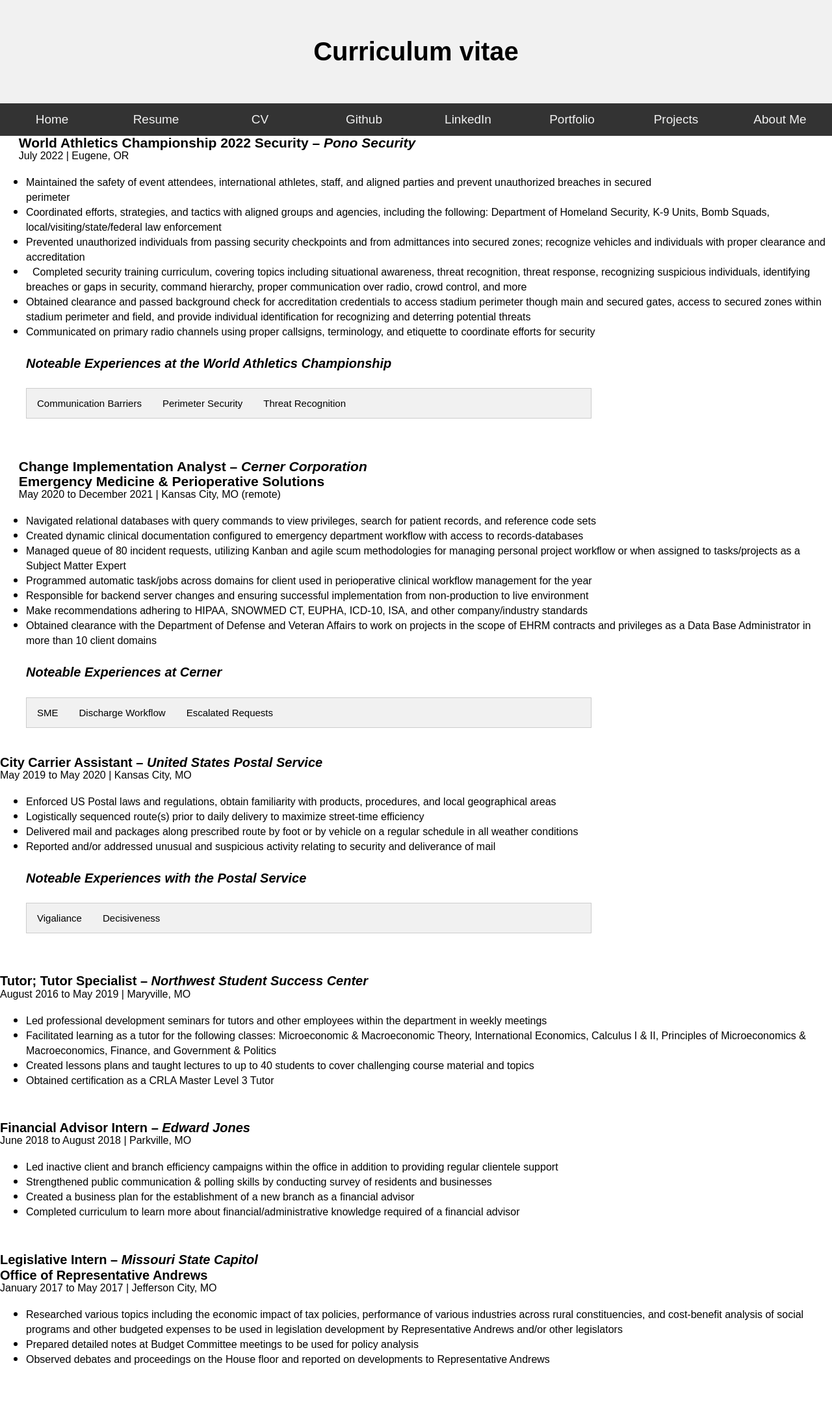
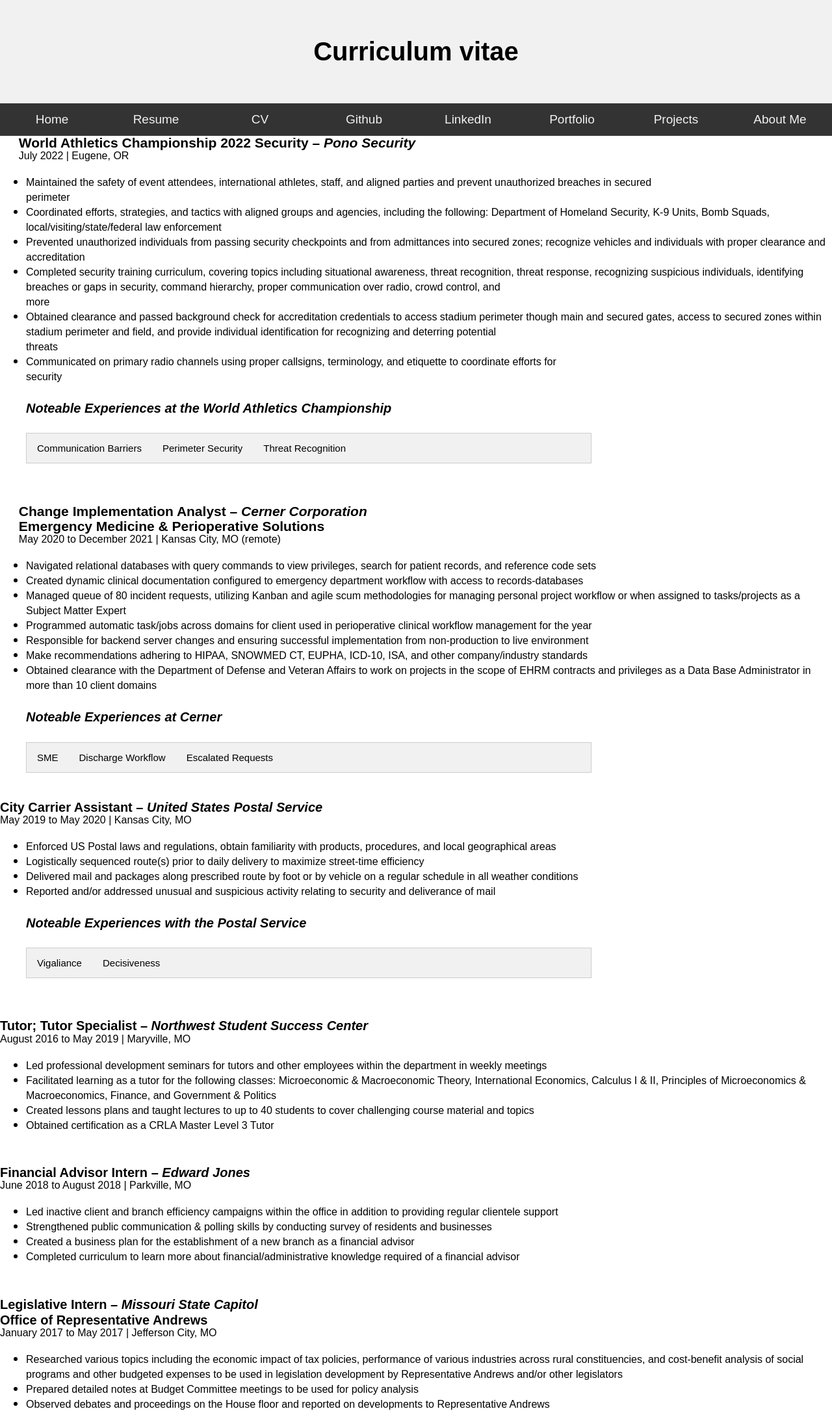
Before and after one commit to k-brew/personal-site, a Jekyll site: the page built from files/CV.html, in a window 1280 px wide. Shown: the whole page at 65% size. Built offline with Jekyll 4.4.1, drawn with Linux system fonts in a browser that asks for light colours; before the commit the page ends 2122 px from its top, so only the background shows below that.

Commit message:
Update CV.html

```diff
--- a/files/CV.html
+++ b/files/CV.html
@@ -280,12 +280,12 @@
 <p style='margin-top:0in;margin-right:0in;margin-bottom:0in;margin-left:.3in;line-height:107%;font-size:15px;font-family:"Calibri",sans-serif;'><strong><span style='font-size:21px;line-height:107%;font-family:"Arial",sans-serif;color:black;'>World Athletics Championship 2022 Security &ndash; <em>Pono Security</em></span></strong></p>
 <p style='margin-top:0in;margin-right:0in;margin-bottom:8.0pt;margin-left:.3in;line-height:107%;font-size:15px;font-family:"Calibri",sans-serif;'><span style='font-size:16px;line-height:107%;font-family:"Arial",sans-serif;color:black;'>July 2022 | Eugene, OR</span></p>
 <ul>
-    <li><span style='padding-right:20em;line-height:107%;font-family:"Arial",sans-serif;font-family:"Arial",sans-serif;font-size:12.0pt;color:black;'>Maintained the safety of event attendees, international athletes, staff, and aligned parties and prevent unauthorized breaches in secured perimeter&nbsp;</span></li>
-    <li><span style='padding-right:20em;line-height:107%;font-family:"Arial",sans-serif;font-family:"Arial",sans-serif;font-size:12.0pt;color:black;'>Coordinated efforts, strategies, and tactics with aligned groups and agencies, including the following: Department of Homeland Security, K-9 Units, Bomb Squads, local/visiting/state/federal law enforcement</span></li>
-    <li><span style='padding-right:20em;line-height:107%;font-family:"Arial",sans-serif;font-family:"Arial",sans-serif;font-size:12.0pt;color:black;'>Prevented unauthorized individuals from passing security checkpoints and from admittances into secured zones; recognize vehicles and individuals with proper clearance and accreditation</span></li>
-    <li><span style='padding-right:20em;margin-left:10px;line-height:107%;font-family:"Arial",sans-serif;font-family:"Arial",sans-serif;font-size:12.0pt;color:black;'>Completed security training curriculum, covering topics including situational awareness, threat recognition, threat response, recognizing suspicious individuals, identifying breaches or gaps in security, command hierarchy, proper communication over radio, crowd control, and more</span></li>
-    <li><span style='padding-right:20em;line-height:107%;font-family:"Arial",sans-serif;font-family:"Arial",sans-serif;font-size:12.0pt;color:black;'>Obtained clearance and passed background check for accreditation credentials to access stadium perimeter though main and secured gates, access to secured zones within stadium perimeter and field, and provide individual identification for recognizing and deterring potential threats</span></li>
-    <li><span style='padding-right:20em;line-height:107%;font-family:"Arial",sans-serif;font-family:"Arial",sans-serif;font-size:12.0pt;color:black;'>Communicated on primary radio channels using proper callsigns, terminology, and etiquette to coordinate efforts for security</span></li>
+    <li><span style='padding-right:30em;line-height:107%;font-family:"Arial",sans-serif;font-family:"Arial",sans-serif;font-size:12.0pt;color:black;'>Maintained the safety of event attendees, international athletes, staff, and aligned parties and prevent unauthorized breaches in secured perimeter&nbsp;</span></li>
+    <li><span style='padding-right:30em;line-height:107%;font-family:"Arial",sans-serif;font-family:"Arial",sans-serif;font-size:12.0pt;color:black;'>Coordinated efforts, strategies, and tactics with aligned groups and agencies, including the following: Department of Homeland Security, K-9 Units, Bomb Squads, local/visiting/state/federal law enforcement</span></li>
+    <li><span style='padding-right:30em;line-height:107%;font-family:"Arial",sans-serif;font-family:"Arial",sans-serif;font-size:12.0pt;color:black;'>Prevented unauthorized individuals from passing security checkpoints and from admittances into secured zones; recognize vehicles and individuals with proper clearance and accreditation</span></li>
+    <li><span style='padding-right:30em;line-height:107%;font-family:"Arial",sans-serif;font-family:"Arial",sans-serif;font-size:12.0pt;color:black;'>Completed security training curriculum, covering topics including situational awareness, threat recognition, threat response, recognizing suspicious individuals, identifying breaches or gaps in security, command hierarchy, proper communication over radio, crowd control, and more</span></li>
+    <li><span style='padding-right:30em;line-height:107%;font-family:"Arial",sans-serif;font-family:"Arial",sans-serif;font-size:12.0pt;color:black;'>Obtained clearance and passed background check for accreditation credentials to access stadium perimeter though main and secured gates, access to secured zones within stadium perimeter and field, and provide individual identification for recognizing and deterring potential threats</span></li>
+    <li><span style='padding-right:30em;line-height:107%;font-family:"Arial",sans-serif;font-family:"Arial",sans-serif;font-size:12.0pt;color:black;'>Communicated on primary radio channels using proper callsigns, terminology, and etiquette to coordinate efforts for security</span></li>
 
 <h4><b><em>Noteable Experiences at the World Athletics Championship</em></b></h4>
 
```
